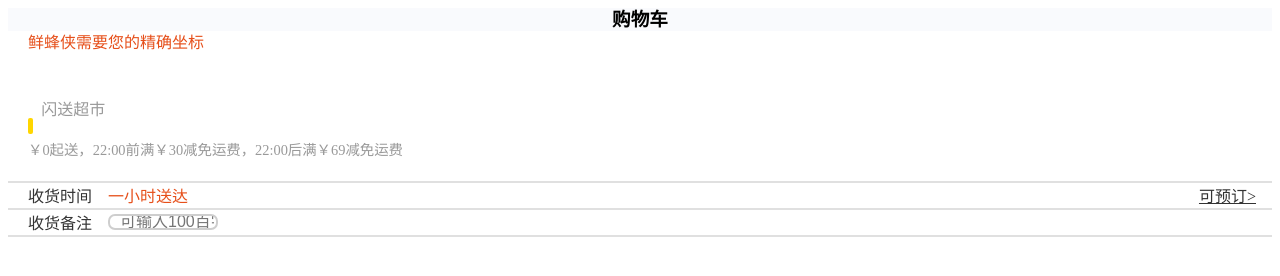
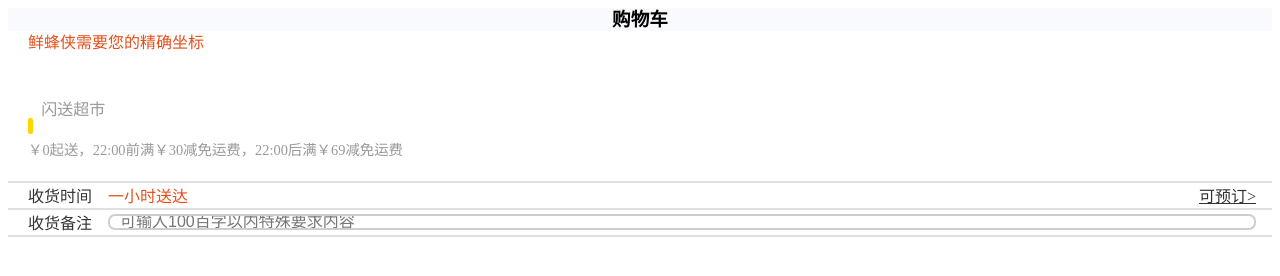
Before and after one commit to AD-feiben/aixianfeng, a plain HTML site: page shop/shop.html in a window 1280 px wide. Drawn offline with Linux system fonts and the light colour scheme; files that its build step writes are made by us from their sources.

Commit message:
add shop

```diff
--- a/shop/css/shop.css
+++ b/shop/css/shop.css
@@ -80,12 +80,12 @@
     color: #333;
 }
 
-.remark{
+.remark {
     margin-right: 1em;
 }
 
-.remarkInput{
-    width: 6.875rem;
+.remarkInput {
+    flex: 1;
     height: 1.0468rem;
     box-sizing: border-box;
     border: 2px solid #cecece;
@@ -94,4 +94,5 @@
     border-radius: 7px;
     padding-left: 10px;
     font-size: 1em;
+    margin-right: 1em;
 }
```
